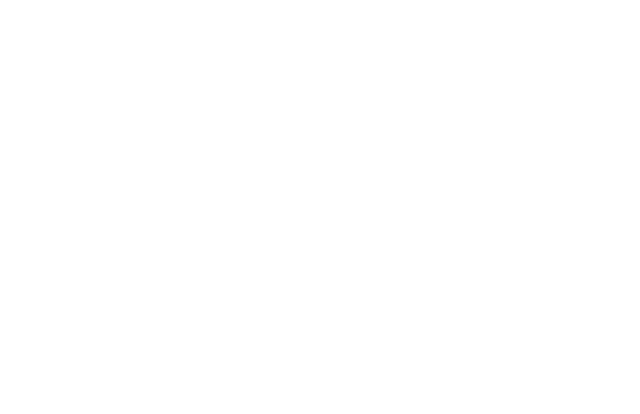
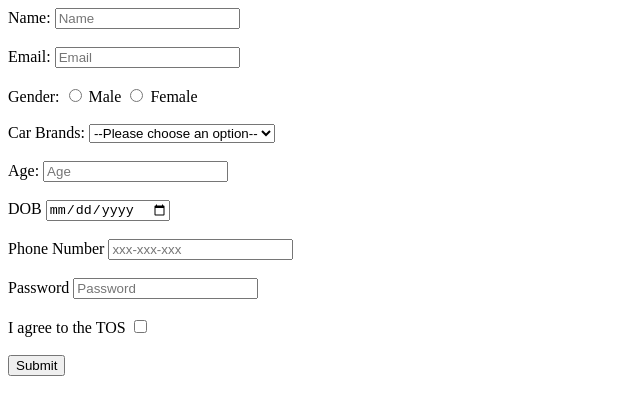
Before and after one commit to acciojob/signup-form-car-immeas, a website: page main.html in a window 1280 px wide. Shown: the whole page, without its empty margins (0-640 px from the left). Drawn offline with Linux system fonts and the light colour scheme.

Commit message:
created a submission

```diff
--- a/main.html
+++ b/main.html
@@ -8,8 +8,98 @@
 
 <body>
 	<!-- the entire body must be written by student -->
+	<form action="/submit" method="Post">
+		<label for="name">Name:</label>
+		<input
+			type="text"
+			id="name"
+			placeholder="Name"
+			required>
+		<br><br>
+
+		<label for="email">Email:</label>
+		<input
+			type="text"
+			id="email"
+			placeholder="Email"
+			required>
+		<br><br>
+
+		<label for="gender_m">Gender:</label>
+		<input
+			type="radio"
+			id="gender_m"
+			name="gender"
+			value=male
+			required>
+		<label for="gender_m">Male</label>
+		<input
+			type="radio"
+			id="gender_f"
+			name="gender"
+			value="female"
+			required>
+		<label for="gender_f">Female</label>
+		<br><br>
+
+		<label for="cars">Car Brands:</label>
+		<select id="cars" name="cars" required>
+			<option value="">--Please choose an option--</option>
+			<option value="toyota">Toyota</option>
+			<option value="honda">Honda</option>
+			<option value="ford">Ford</option>
+		</select>
+		<br><br>
+
+		<label for="age">Age:</label>
+		<input
+			text="number"
+			id="age"
+			name="age"
+			placeholder="Age"
+			required>
+		<br><br>
+
+		<label for="dob">DOB</label>
+		<input
+			type="date"
+			id="dob"
+			name="id"
+			required>
+		<br><br>
+
+		<label for="tel">Phone Number</label>
+		<input
+			type="tel"
+			id="tel"
+			name="tel"
+			placeholder="xxx-xxx-xxx"
+			>
+		<br><br>
+
+		<label for="password">Password</label>
+		<input
+			type="password"
+			id="password"
+			name="password"
+			placeholder="Password"
+			required>
+		<br><br>
+
+		<label for="tos">I agree to the TOS</label>
+		<input
+			type="checkbox"
+			id="tos"
+			name="tos"
+			required>
+		<br><br>
+
+		<button type="submit">Submit</button>
+
+	</form>
     <script type="text/javascript" src="./script.js">
 </script>
+
 
 </body>
 
```
